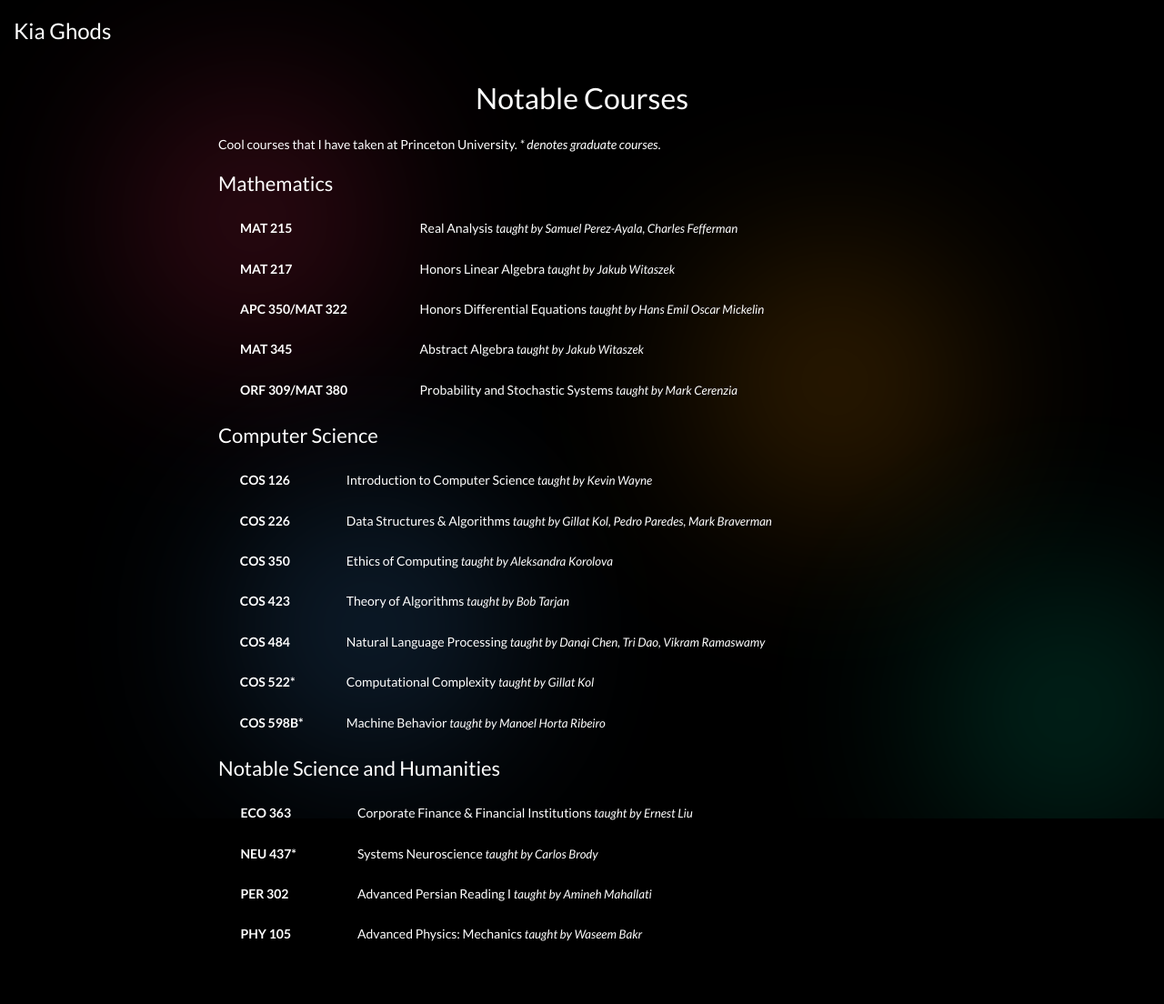
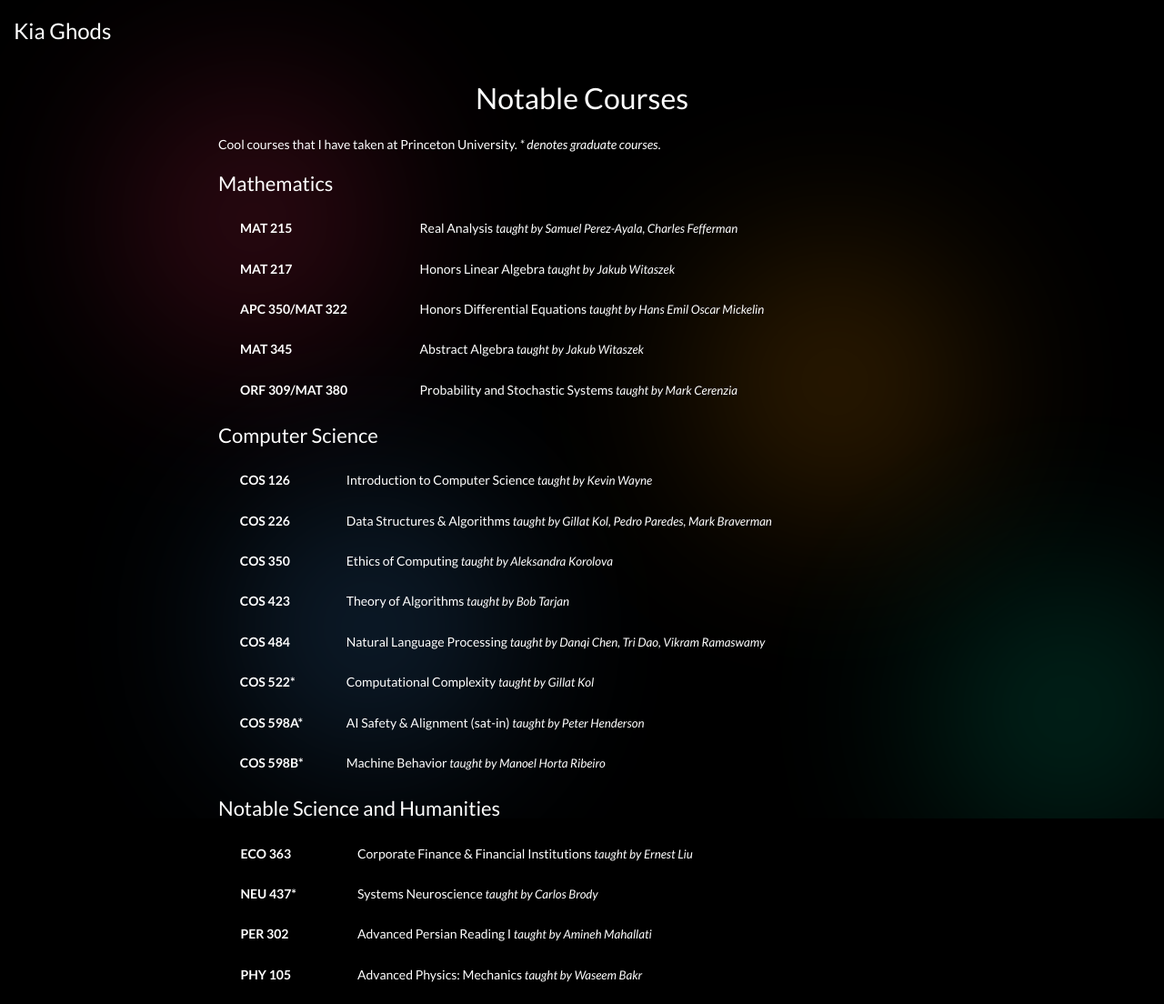
Before and after one commit to kiaghods/kiaghods-neowebsite, a Jekyll site: the page built from courses.html, in a window 1280 px wide. Shown: the whole page at 91% size. Built offline with Jekyll 4.4.1, drawn with Linux system fonts in a browser that asks for light colours; before the commit the page ends 1060 px from its top, so only the background shows below that.

Commit message:
courses update

```diff
--- a/courses.html
+++ b/courses.html
@@ -78,7 +78,12 @@ permalink: /courses
                 <td><span style="font-weight: bold;">COS 522*&nbsp;&nbsp;</span></td>
                 <td>Computational Complexity <span style="font-size: 10pt; font-style: italic;">taught by Gillat Kol</span></td>
               </tr>
-            <tr>
+              <tr>
+                <td></td>
+                <td><span style="font-weight: bold;">COS 598A*&nbsp;&nbsp;</span></td>
+                <td>AI Safety & Alignment (sat-in) <span style="font-size: 10pt; font-style: italic;">taught by Peter Henderson</span></td>
+              </tr>
+              <tr>
               <td></td>
               <td><span style="font-weight: bold;">COS 598B*&nbsp;&nbsp;</span></td>
               <td>Machine Behavior <span style="font-size: 10pt; font-style: italic;">taught by Manoel Horta Ribeiro</span></td>
```
